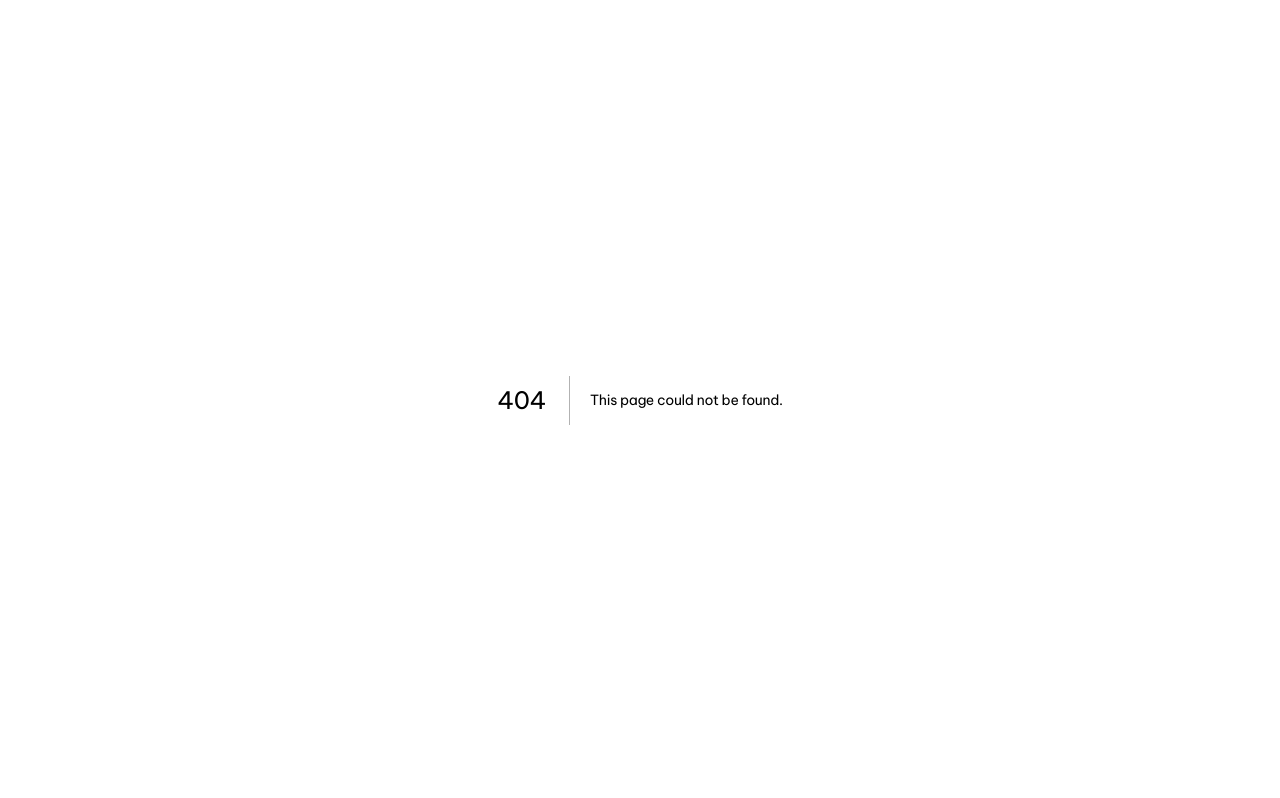
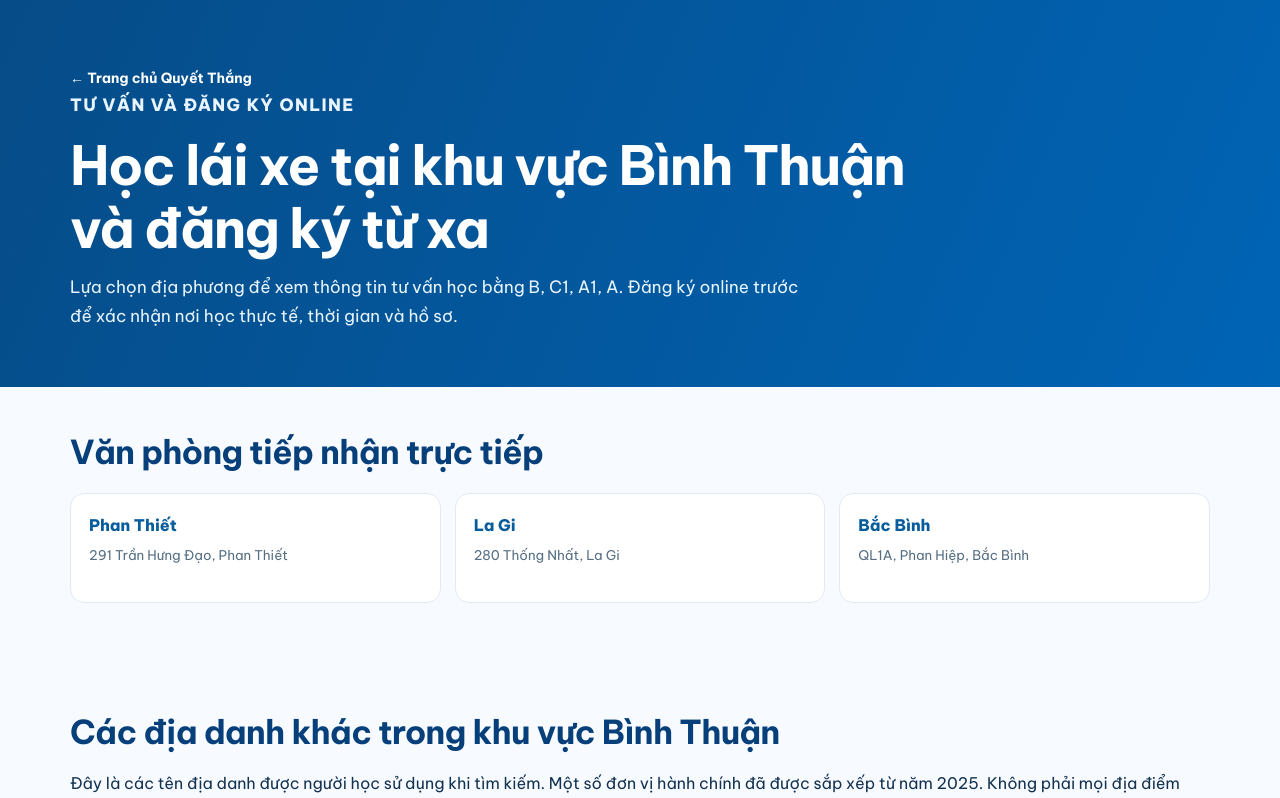
Before and after one commit to daylaixequyetthang/daylaixequyetthang.vn, a Next.js app: page /hoc-lai-xe in a window 1280 px wide. Before the commit this address had no page. Shown: the top 798 px of the page. Built offline with nearby package versions, Linux system fonts and the light colour scheme.

Commit message:
feat(seo): implement location hub and 12 honest regional online registration pages

```diff
--- /dev/null
+++ b/app/hoc-lai-xe/page.js
@@ -0,0 +1,22 @@
+import Link from 'next/link';
+import { BINH_THUAN, REMOTE_REGIONS, BRANCHES } from '@/lib/seo-regions';
+import SeoConsultForm from '@/components/SeoConsultForm';
+const ROOT='https://daylaixequyetthang.vn';
+export const metadata={
+ title:'Khu Vực Tư Vấn Học Lái Xe – Bình Thuận, Đồng Nai, TP.HCM',
+ description:'Đăng ký tư vấn học lái xe hạng B, C1, A1, A online. Quyết Thắng có văn phòng tiếp nhận tại Phan Thiết, La Gi, Bắc Bình và hướng dẫn người ở các khu vực khác.',
+ alternates:{canonical:ROOT+'/hoc-lai-xe'},
+ openGraph:{url:ROOT+'/hoc-lai-xe',title:'Khu vực học lái xe – Quyết Thắng'},
+};
+export default function RegionIndex(){
+ return <main className="seo-page">
+  <div className="seo-head"><div className="seo-wrap"><a className="seo-back" href="/">← Trang chủ Quyết Thắng</a><p className="seo-eyebrow">TƯ VẤN VÀ ĐĂNG KÝ ONLINE</p><h1>Học lái xe tại khu vực Bình Thuận và đăng ký từ xa</h1><p>Lựa chọn địa phương để xem thông tin tư vấn học bằng B, C1, A1, A. Đăng ký online trước để xác nhận nơi học thực tế, thời gian và hồ sơ.</p></div></div>
+  <div className="seo-wrap">
+   <section className="seo-section"><h2>Văn phòng tiếp nhận trực tiếp</h2><div className="seo-links">{BRANCHES.map(a=><Link key={a.slug} href={'/hoc-lai-xe/'+a.slug}>{a.name}<small>{a.address}</small></Link>)}</div></section>
+   <section className="seo-section"><h2>Các địa danh khác trong khu vực Bình Thuận</h2><p>Đây là các tên địa danh được người học sử dụng khi tìm kiếm. Một số đơn vị hành chính đã được sắp xếp từ năm 2025. Không phải mọi địa điểm đều có văn phòng Quyết Thắng.</p><div className="seo-links">{BINH_THUAN.filter(x=>x.kind!=='office').map(a=><Link key={a.slug} href={'/hoc-lai-xe/'+a.slug}>{a.name}<small>Yêu cầu tư vấn online; xác nhận nơi học khi liên hệ</small></Link>)}</div></section>
+   <section className="seo-section"><h2>Tư vấn từ Đồng Nai và TP.HCM</h2><div className="seo-links">{REMOTE_REGIONS.map(a=><Link key={a.slug} href={'/hoc-lai-xe/'+a.slug}>{a.name}<small>Đăng ký thông tin online, chưa có cơ sở tại địa phương được xác nhận</small></Link>)}</div></section>
+   <section className="seo-section seo-grid"><div className="seo-panel"><h2>Cách đăng ký</h2><ol><li>Chọn hạng bằng B, C1, A1, A hoặc nâng hạng.</li><li>Gửi tên, số điện thoại và địa phương hiện tại.</li><li>Nhân viên tư vấn hồ sơ, học phí và lịch học thực tế.</li><li>Chỉ hoàn tất thủ tục và thanh toán theo hướng dẫn chính thức sau khi xác minh thông tin.</li></ol><p className="seo-notice">Học lý thuyết có thể có nội dung trực tuyến; học thực hành và sát hạch vẫn phải tham gia tại địa điểm được trung tâm/cơ quan có thẩm quyền xác nhận. Không có dịch vụ cấp bằng online.</p><Link href="/khoa-hoc">Xem các khóa học →</Link></div><SeoConsultForm area="Bình Thuận / Đồng Nai / TP.HCM" /></section>
+  </div>
+  <footer className="seo-bottom"><div className="seo-wrap">Trung Tâm GDNN Quyết Thắng · <a href="tel:0848751111">084 875 1111</a> · <a href="/">Trang chủ</a></div></footer>
+ </main>
+}
```
